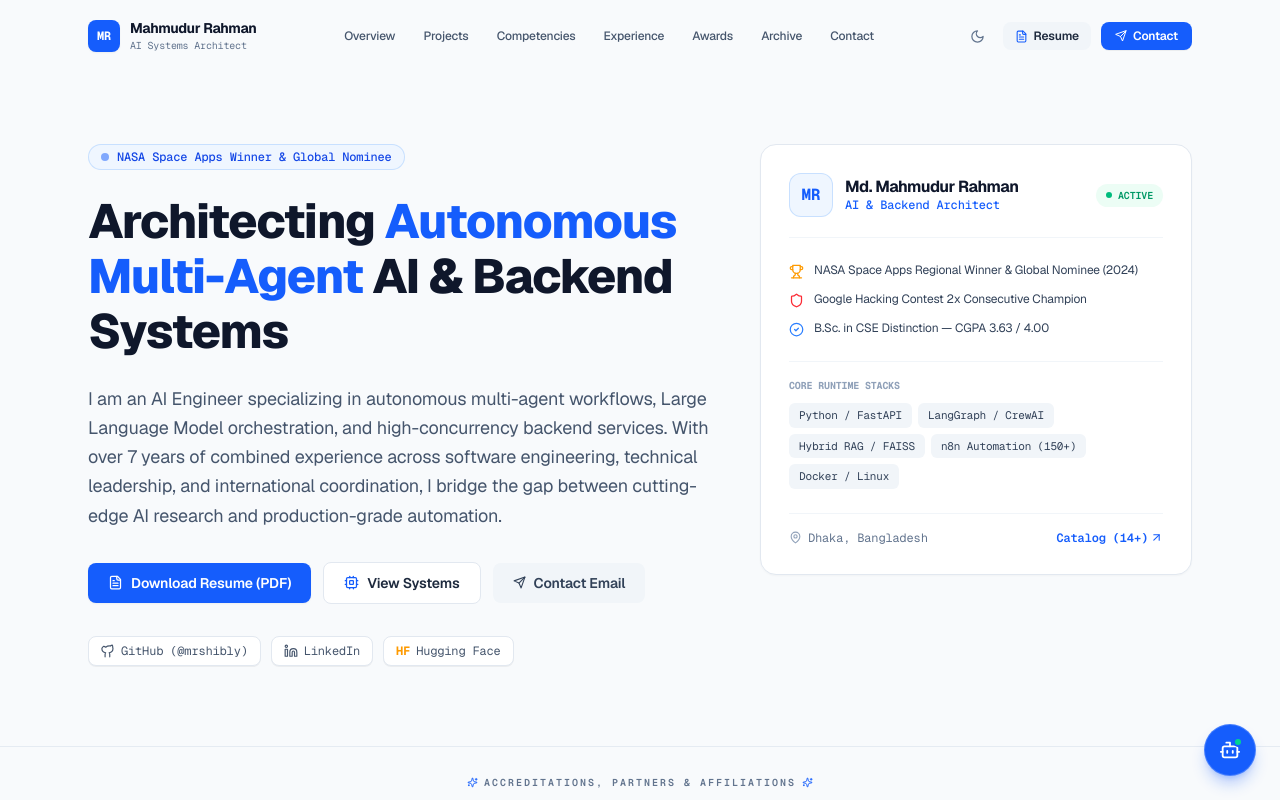
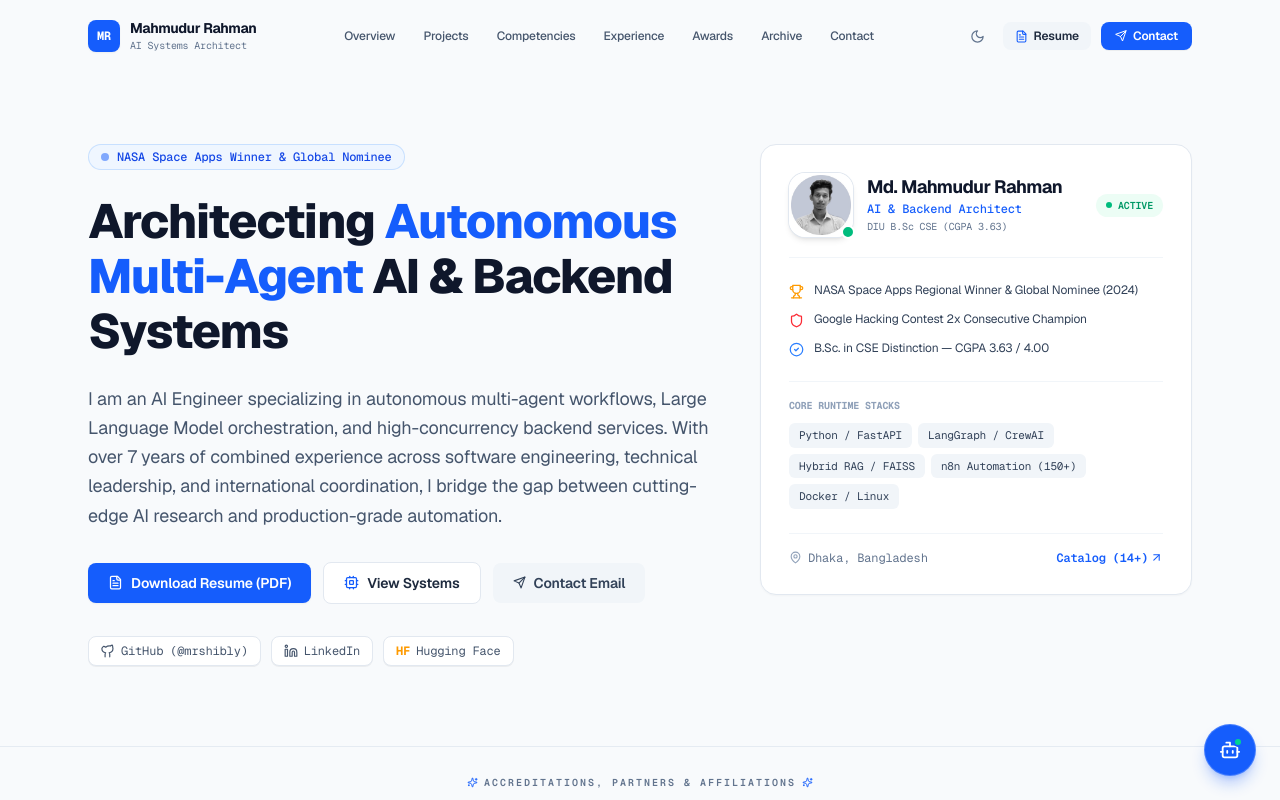
Before and after one commit to mrshibly/portfolio-react, a React (Vite) app: page / in a window 1280 px wide. Shown: the top 800 px of the page. Built offline with nearby package versions, Linux system fonts and the light colour scheme.

Commit message:
feat: integrate authentic profile photo into hero engineering profile card

```diff
--- a/src/components/Hero.jsx
+++ b/src/components/Hero.jsx
@@ -98,24 +98,32 @@
           <div className="lg:col-span-5 w-full">
             <div className="card-clean rounded-2xl p-6 sm:p-7 space-y-6">
 
-              {/* Profile Card Header */}
+              {/* Profile Card Header with User's Photo */}
               <div className="flex items-center justify-between pb-5 border-b border-slate-100 dark:border-slate-800">
-                <div className="flex items-center gap-3">
-                  <div className="w-11 h-11 rounded-xl bg-blue-50 dark:bg-blue-950/80 border border-blue-200/80 dark:border-blue-800/80 flex items-center justify-center text-blue-600 dark:text-blue-400 font-bold font-mono text-base">
-                    MR
+                <div className="flex items-center gap-3.5">
+                  <div className="relative">
+                    <img
+                      src={hero.avatar || "/profile.png"}
+                      alt={hero.name}
+                      className="w-14 h-14 sm:w-16 sm:h-16 rounded-2xl object-cover object-center border-2 border-white dark:border-slate-800 shadow-md ring-1 ring-slate-200 dark:ring-slate-700"
+                    />
+                    <span className="absolute -bottom-0.5 -right-0.5 w-3.5 h-3.5 bg-emerald-500 rounded-full border-2 border-white dark:border-slate-900" />
                   </div>
                   <div>
-                    <h3 className="font-bold text-slate-900 dark:text-white text-base leading-tight">
-                      Md. Mahmudur Rahman
+                    <h3 className="font-bold text-slate-900 dark:text-white text-base sm:text-lg leading-tight">
+                      {hero.name}
                     </h3>
-                    <p className="text-xs text-blue-600 dark:text-blue-400 font-mono font-medium">
+                    <p className="text-xs text-blue-600 dark:text-blue-400 font-mono font-medium mt-0.5">
                       AI & Backend Architect
+                    </p>
+                    <p className="text-[10px] text-slate-500 dark:text-slate-400 font-mono mt-0.5">
+                      DIU B.Sc CSE (CGPA 3.63)
                     </p>
                   </div>
                 </div>
 
-                <span className="inline-flex items-center gap-1.5 px-2.5 py-1 rounded-full bg-emerald-50 dark:bg-emerald-950/60 text-emerald-600 dark:text-emerald-400 text-[10px] font-mono font-semibold">
-                  <span className="w-1.5 h-1.5 rounded-full bg-emerald-500" />
+                <span className="hidden sm:inline-flex items-center gap-1.5 px-2.5 py-1 rounded-full bg-emerald-50 dark:bg-emerald-950/60 text-emerald-600 dark:text-emerald-400 text-[10px] font-mono font-semibold">
+                  <span className="w-1.5 h-1.5 rounded-full bg-emerald-500 animate-pulse" />
                   ACTIVE
                 </span>
               </div>
--- a/src/data/portfolioData.js
+++ b/src/data/portfolioData.js
@@ -7,7 +7,8 @@
     bio: "I am an AI Engineer specializing in autonomous multi-agent workflows, Large Language Model orchestration, and high-concurrency backend services. With over 7 years of combined experience across software engineering, technical leadership, and international coordination, I bridge the gap between cutting-edge AI research and production-grade automation.",
     location: "Dhaka, Bangladesh (GMT+6)",
     status: "Available for High-Impact AI & Engineering Roles",
-    cvLink: "/mahmudur_rahman_cv.pdf"
+    cvLink: "/mahmudur_rahman_cv.pdf",
+    avatar: "/profile.png"
   },
   stats: [
     { label: "Systems Engineered", value: "25+", desc: "Production AI & Backends" },
```
Also changed, not shown: public/profile.png (added).
